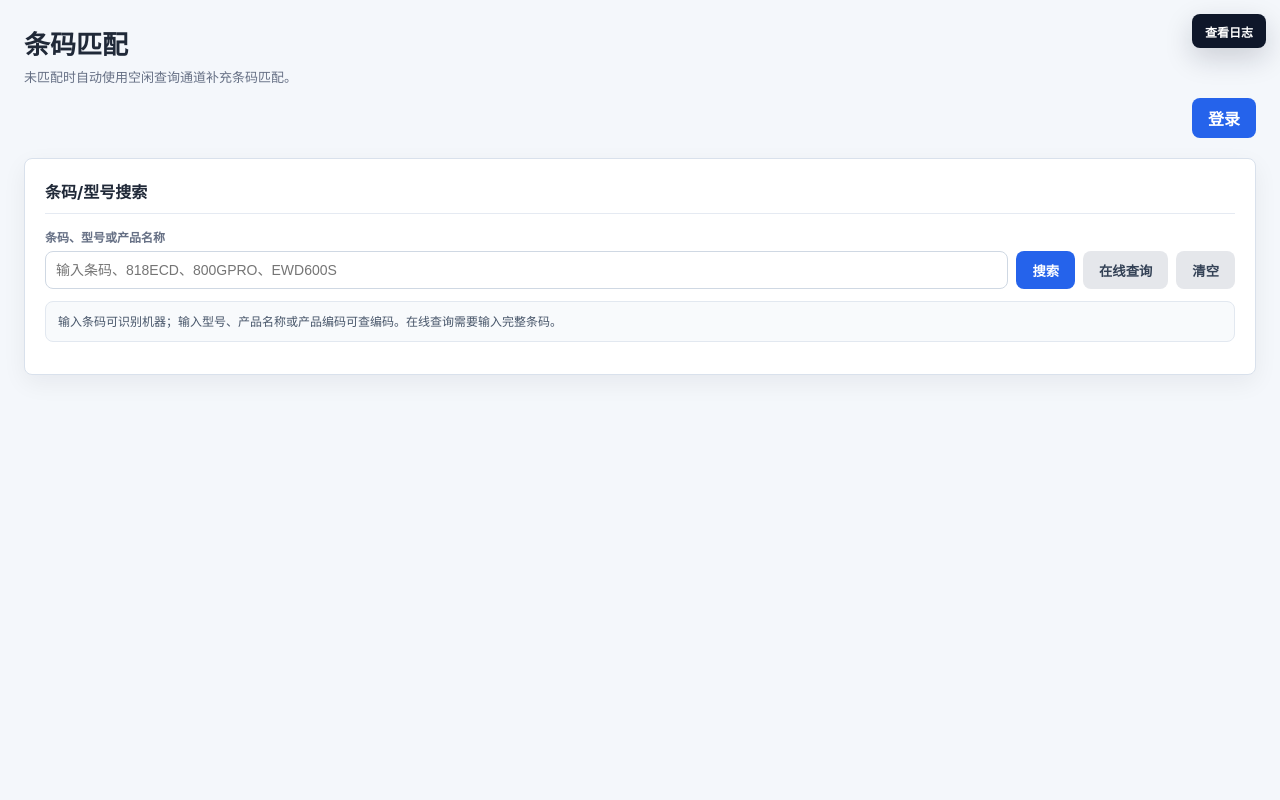
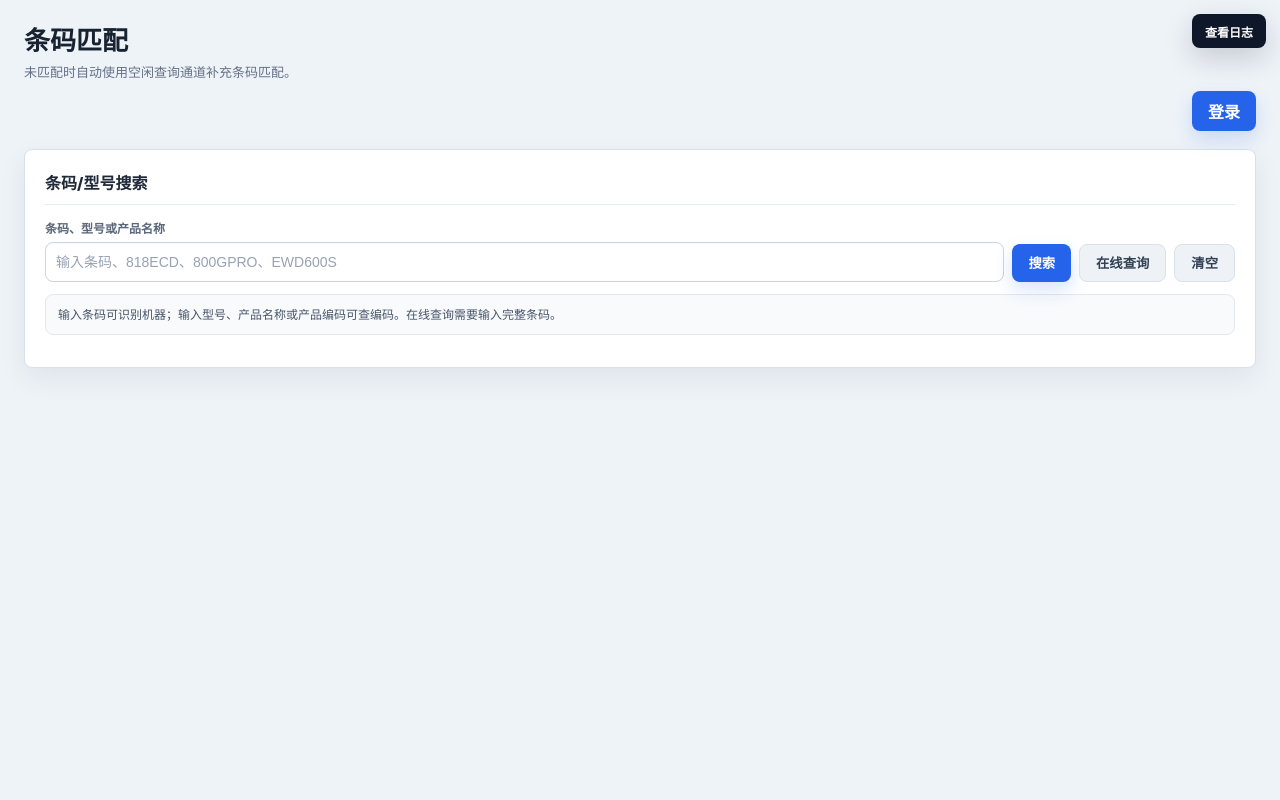
Before and after one commit to lovegongqi/CRM_barcode_query_cluster, a Flask app: page /product-library in a window 1280 px wide. Run offline with Flask 3, Linux system fonts and the light colour scheme; data that the repository does not hold is empty.

Commit message:
Polish shared app layout styles

```diff
--- a/static/app_layout.css
+++ b/static/app_layout.css
@@ -1,11 +1,16 @@
 :root {
-    --app-bg: #f4f7fb;
+    --app-bg: #eef3f8;
     --app-card: #fff;
-    --app-border: #d9e1ec;
-    --app-text: #202938;
+    --app-border: #d7e1ee;
+    --app-border-strong: #c8d4e3;
+    --app-text: #182230;
     --app-muted: #667085;
     --app-blue: #2563eb;
-    --app-shadow: 0 8px 24px rgba(15, 23, 42, .06);
+    --app-blue-hover: #1d4ed8;
+    --app-teal: #0f766e;
+    --app-danger: #dc2626;
+    --app-shadow: 0 10px 28px rgba(15, 23, 42, .07);
+    --app-shadow-soft: 0 1px 2px rgba(15, 23, 42, .04);
 }
 
 html {
@@ -15,6 +20,8 @@ html {
 body {
     background: var(--app-bg);
     color: var(--app-text);
+    -webkit-font-smoothing: antialiased;
+    text-rendering: optimizeLegibility;
 }
 
 body.results-page {
@@ -28,26 +35,33 @@ body.results-page {
 }
 
 .container {
-    padding: 24px;
+    padding: 26px 24px 32px;
 }
 
 .header {
     display: flex;
     flex-direction: column;
     align-items: stretch;
-    gap: 12px;
-    margin-bottom: 20px;
+    gap: 10px;
+    margin-bottom: 18px;
 }
 
 .header h1,
 h1 {
     letter-spacing: 0;
+    color: var(--app-text);
+    font-weight: 850;
+    line-height: 1.15;
+}
+
+.muted {
+    color: var(--app-muted) !important;
 }
 
 .page-nav {
     display: grid !important;
     grid-template-columns: repeat(5, minmax(0, 1fr));
-    gap: 8px;
+    gap: 7px;
     width: 100%;
 }
 
@@ -82,11 +118,36 @@ h1 {
     border-bottom-color: #e5eaf2;
 }
 
+.card h2 {
+    color: #202938;
+    font-weight: 850;
+}
+
+label {
+    color: #5b677a !important;
+}
+
 input:not([type="checkbox"]):not([type="radio"]),
 select,
 textarea {
-    min-height: 38px;
+    min-height: 40px;
     border-radius: 8px;
+    border-color: #cbd5e1 !important;
+    color: var(--app-text);
+    box-shadow: inset 0 1px 0 rgba(15, 23, 42, .02);
+    transition: border-color .16s ease, box-shadow .16s ease, background-color .16s ease;
+}
+
+input:not([type="checkbox"]):not([type="radio"]):focus,
+select:focus,
+textarea:focus {
+    border-color: var(--app-blue) !important;
+    box-shadow: 0 0 0 3px rgba(37, 99, 235, .13) !important;
+}
+
+input::placeholder,
+textarea::placeholder {
+    color: #98a2b3;
 }
 
 input[type="checkbox"],
@@ -121,6 +182,58 @@ a.btn {
     justify-content: center;
     gap: 6px;
     white-space: nowrap;
+    transition: background-color .16s ease, border-color .16s ease, color .16s ease, box-shadow .16s ease;
+}
+
+.btn-primary,
+.btn-q-primary {
+    background: var(--app-blue) !important;
+    color: #fff !important;
+    box-shadow: 0 8px 18px rgba(37, 99, 235, .18);
+}
+
+.btn-primary:hover,
+.btn-q-primary:hover {
+    background: var(--app-blue-hover) !important;
+}
+
+.btn-secondary,
+.btn-secondary-soft,
+.btn-default {
+    background: #eef2f7 !important;
+    color: #334155 !important;
+    border: 1px solid #d9e1ec !important;
+}
+
+.btn-secondary:hover,
+.btn-secondary-soft:hover,
+.btn-default:hover {
+    background: #e2e8f0 !important;
+}
+
+.btn-danger,
+.btn-danger-soft,
+.btn-q-danger {
+    background: var(--app-danger) !important;
+    color: #fff !important;
+}
+
+.btn-transfer,
+.btn-q-success,
+.btn-export,
+.btn-copy {
+    color: #fff !important;
+}
+
+.btn-transfer,
+.btn-q-success {
+    background: var(--app-teal) !important;
+}
+
+.btn:disabled,
+button:disabled {
+    opacity: .72;
+    box-shadow: none !important;
 }
 
 .card-head,
```
Also changed, not shown: other parts of static/app_layout.css (+55 -2 lines).
